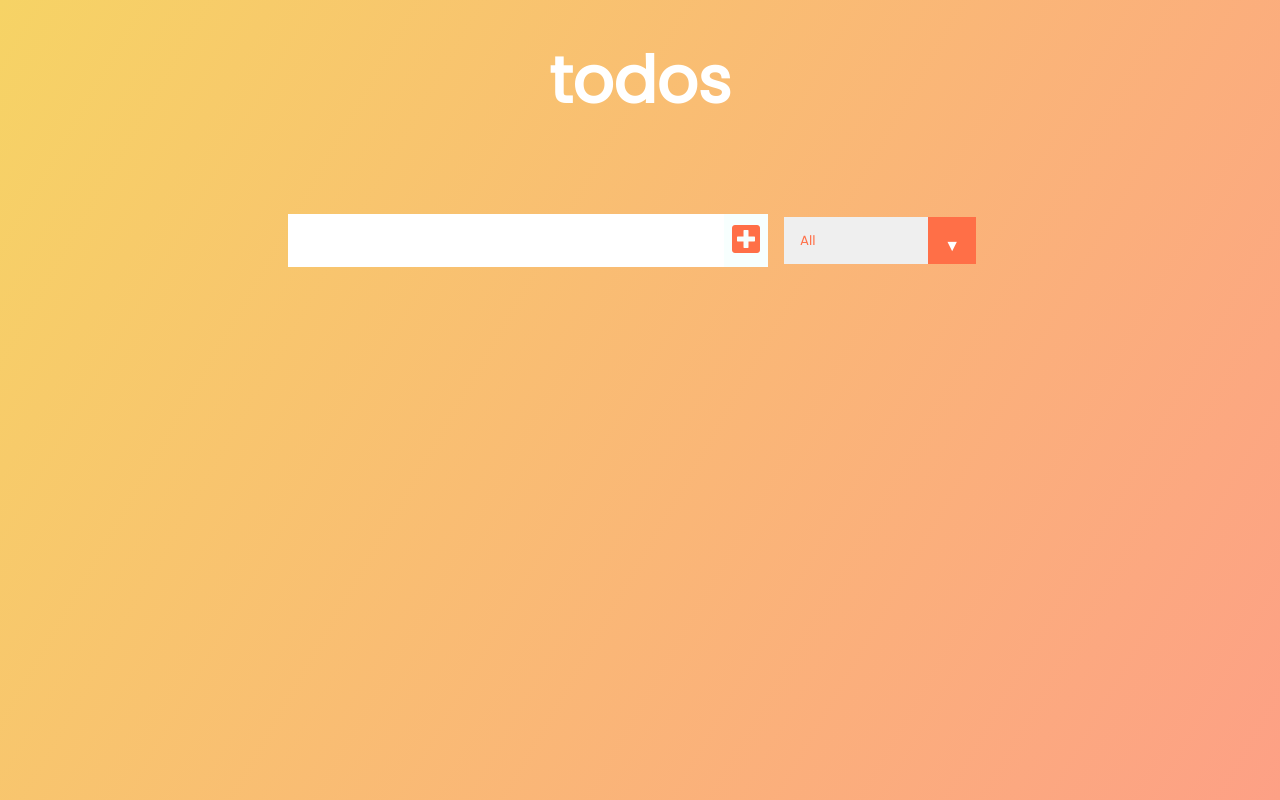
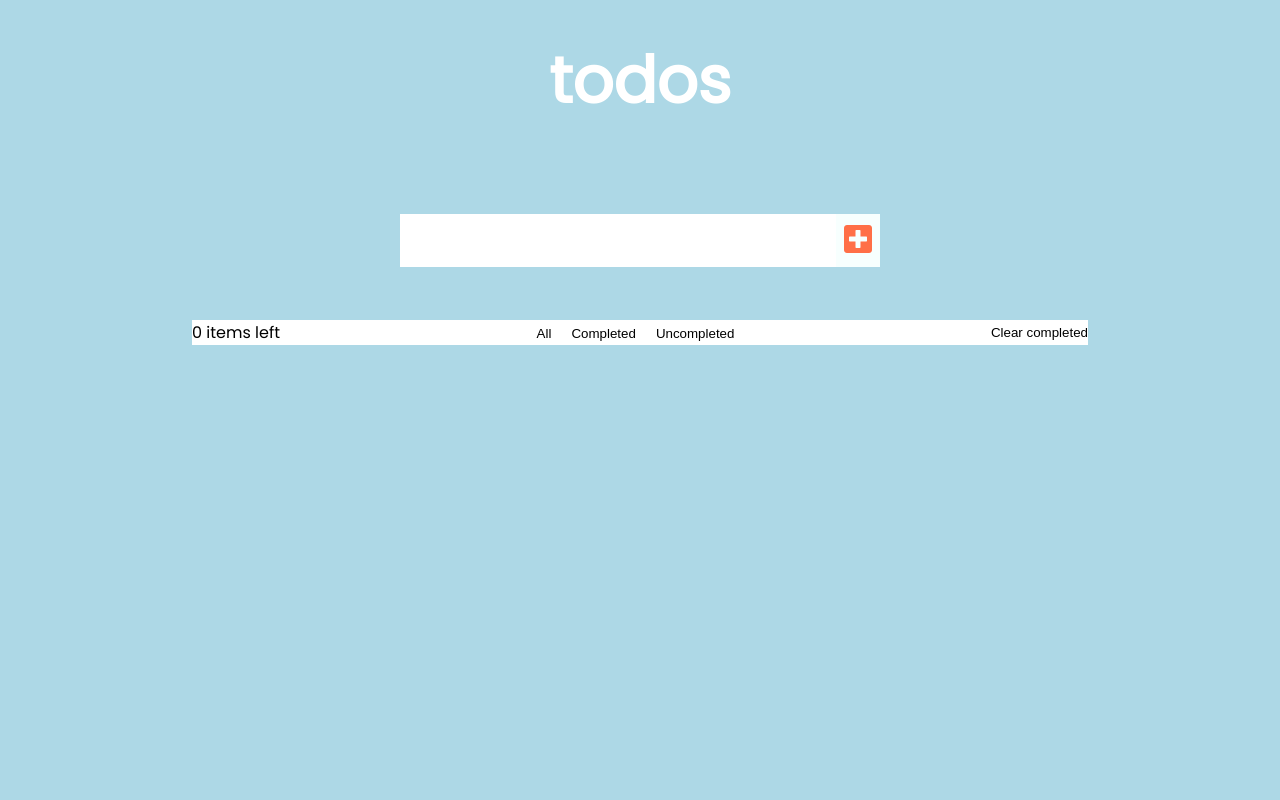
Before and after one commit to alxkho/todo-list, a React (Create React App) app: page / in a window 1280 px wide. Built offline with nearby package versions, Linux system fonts and the light colour scheme.

Commit message:
redisagne

```diff
--- a/src/App.css
+++ b/src/App.css
@@ -4,7 +4,7 @@
     box-sizing: border-box;
   }
   body {
-    background-image: linear-gradient(120deg, #f6d365 0%, #fda085 100%);
+    background: lightblue;
     color: white;
     font-family: "Poppins", sans-serif;
     min-height: 100vh;
--- a/src/App.js
+++ b/src/App.js
@@ -1,7 +1,8 @@
 import react, { useEffect, useState } from 'react';
 import './App.css';
-import Form from './components/Form';
-import TodoList from './components/TodoList';
+import Footer from './components/Footer/Footer';
+import Form from './components/Form/Form';
+import TodoList from './components/TodoList/TodoList';
 
 function App() {
   const [inputText, setInputText] = useState('')
@@ -53,6 +54,7 @@
       </header>
       <Form todos={todos} setTodos={setTodos} inputText={inputText} setInputText={setInputText} setStatus={setStatus}/>
       <TodoList setTodos={setTodos} todos={todos} filteredTodos={filteredTodos}/>
+      <Footer todos={todos} setStatus={setStatus}/>
     </>
   );
 }
--- /dev/null
+++ b/src/components/Footer/Footer.css
@@ -0,0 +1,21 @@
+footer {
+    margin: 0 auto;
+    background: white;
+    display: flex;
+    justify-content: space-between;
+    color: black;
+    max-width: 70%;
+}
+
+button {
+    border: none;
+    background: none;
+}
+
+button:active {
+    border: 1px solid blue;
+}
+
+.footer .todo-filter button {
+    margin: 0 10px;
+}
--- /dev/null
+++ b/src/components/Footer/Footer.js
@@ -0,0 +1,26 @@
+import react from "react";
+import './Footer.css'
+
+const Footer = (props) => {
+    const {todos, setStatus} = props;
+
+    const setStatusHandler = (e) => {
+        e.preventDefault();
+        console.log(e.target.value);
+        setStatus(e.target.value);
+    }
+
+    return (
+        <footer className="footer">
+            <span>{todos.filter(todo => todo.completed === false).length} items left</span>
+            <span className="todo-filter">
+                <button className="btn" onClick={setStatusHandler} value='all'>All</button>
+                <button className="btn" onClick={setStatusHandler} value='completed'>Completed</button>
+                <button className="btn" onClick={setStatusHandler} value='uncompleted'>Uncompleted</button>
+            </span>
+            <button className="btn">Clear completed</button>
+        </footer>
+    )
+};
+
+export default Footer;
--- /dev/null
+++ b/src/components/Form/Form.css
@@ -0,0 +1,12 @@
+.filter-todo option {
+    width: 60px;
+    font-size: 1.2em;
+    padding: 10px 0;
+    text-align: center;
+    margin-right: 20px;
+    display: inline-block;
+    cursor: pointer;
+    border:rgb(204, 204, 0) solid 1px;
+    border-radius: 5px;
+    color: rgb(204, 204, 0);
+}
--- a/src/components/Form.js
+++ b/src/components/Form/Form.js
@@ -1,4 +1,5 @@
 import react from "react";
+import './Form.css'
 
 const Form = (props) => {
     const {inputText, setInputText, todos, setTodos, setStatus} = props;
@@ -14,9 +15,10 @@
         setInputText("");
     }
 
-    const setStatusHandler = (e) => {
-        setStatus(e.target.value);
-    }
+    // const setStatusHandler = (e) => {
+    //     console.log(e.target.value);
+    //     setStatus(e.target.value);
+    // }
 
     return (
         <form>
@@ -24,13 +26,6 @@
             <button onClick={submitTodoHandler} className="todo-button" type="submit">
                 <i className="fas fa-plus-square" />
             </button>
-            <div className="select">
-                <select name="todos" className="filter-todo" onChange={setStatusHandler}>
-                    <option value="all">All</option>
-                    <option value="completed">Completed</option>
-                    <option value="uncompleted">Uncompleted</option>
-                </select>
-            </div>
         </form>
     );
 }
--- a/src/components/Todo.js
+++ b/src/components/Todo/Todo.js
@@ -22,10 +22,12 @@
 
     return (
         <div className="todo">
+                        {/* <input type='checkbox' className="check" /> */}
+
+            <button className="complete-btn" onClick={completeHandler}><i className={todo.completed ? "fas fa-check" : "fas fa-check"}/></button>
             <li className={`todo-item ${todo.completed ? "completed" : ""}`}>
                 {todo.text}
             </li>
-            <button className="complete-btn" onClick={completeHandler}><i className={todo.completed ? "fas fa-close" : "fas fa-check"}/></button>
             <button className="trash-btn" onClick={deleteHandler}><i className="fas fa-trash"/></button>
         </div>
     );
--- a/src/components/TodoList.js
+++ b/src/components/TodoList/TodoList.js
@@ -1,5 +1,5 @@
 import react from "react";
-import Todo from "./Todo";
+import Todo from "../Todo/Todo";
 
 const TodoList = (props) => {
   const { todos, setTodos, filteredTodos } = props;
--- a/src/index.css
+++ b/src/index.css
@@ -1,4 +1,4 @@
-/* body {
+body {
   margin: 0;
   font-family: -apple-system, BlinkMacSystemFont, 'Segoe UI', 'Roboto', 'Oxygen',
     'Ubuntu', 'Cantarell', 'Fira Sans', 'Droid Sans', 'Helvetica Neue',
@@ -10,4 +10,4 @@
 code {
   font-family: source-code-pro, Menlo, Monaco, Consolas, 'Courier New',
     monospace;
-} */
+}
```
Also changed, not shown: src/components/Todo/Todo.css (added), src/components/TodoList/TodoList.css (added).
